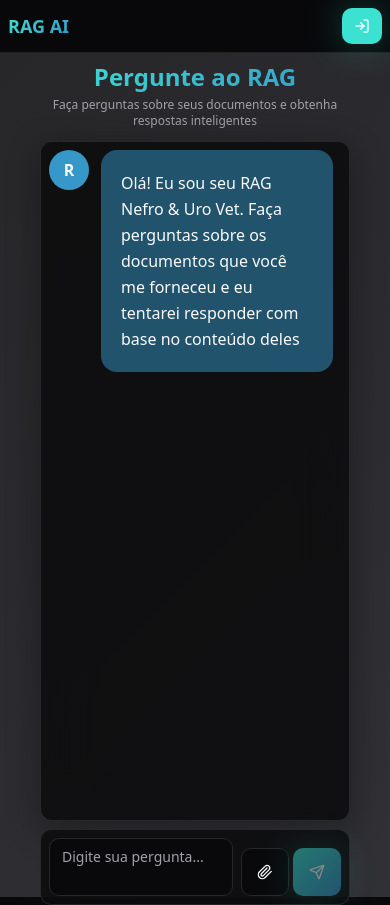
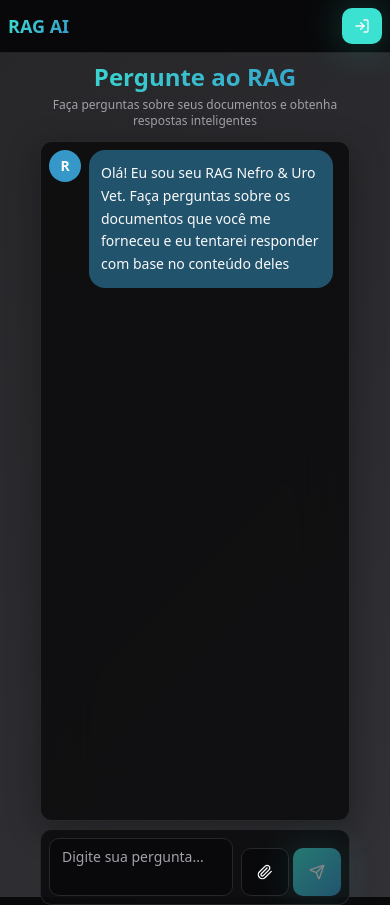
Before and after one commit to melissapontes/file-q-and-a, a React (Vite) app: page /ask in a window 390 px wide. Built offline with nearby package versions, Linux system fonts and the light colour scheme; the HTML template or start-up script is replaced by a standard one.

Commit message:
Fix: Improve responsiveness for all devices

```diff
--- a/src/pages/Ask.tsx
+++ b/src/pages/Ask.tsx
@@ -173,23 +173,23 @@ const Ask = () => {
                 {messages.map((message) => (
                   <div
                     key={message.id}
-                    className={`flex gap-3 ${message.sender === 'user' ? 'justify-end' : 'justify-start'} w-full`}
+                    className={`flex gap-2 sm:gap-3 ${message.sender === 'user' ? 'justify-end' : 'justify-start'} w-full`}
                   >
                     {message.sender === 'ai' && (
-                      <div className="w-10 h-10 bg-secondary rounded-full flex items-center justify-center flex-shrink-0 font-bold text-foreground">
+                      <div className="w-8 h-8 sm:w-10 sm:h-10 bg-secondary rounded-full flex items-center justify-center flex-shrink-0 font-bold text-foreground text-sm sm:text-base">
                         R
                       </div>
                     )}
 
                     <div
-                      className={`p-5 rounded-2xl ${
+                      className={`p-3 sm:p-5 rounded-2xl break-words overflow-hidden ${
                         message.sender === 'user'
-                          ? 'bg-white/10 backdrop-blur-sm border border-white/20 max-w-[80%]'
-                          : 'bg-secondary/50 flex-1'
+                          ? 'bg-white/10 backdrop-blur-sm border border-white/20 max-w-[85%] sm:max-w-[80%]'
+                          : 'bg-secondary/50 flex-1 min-w-0'
                       }`}
                       style={message.sender === 'user' ? { color: '#555555' } : {}}
                     >
-                      <div className="text-base leading-relaxed prose prose-base max-w-none dark:prose-invert">
+                      <div className="text-sm sm:text-base leading-relaxed prose prose-sm sm:prose-base max-w-full dark:prose-invert break-words [&>*]:max-w-full [&_*]:break-words">
                         {message.sender === 'ai' ? (
                           <ReactMarkdown
                             components={{
@@ -228,7 +228,7 @@ const Ask = () => {
                     </div>
 
                     {message.sender === 'user' && (
-                      <div className="w-10 h-10 bg-gradient-primary rounded-full flex items-center justify-center flex-shrink-0 font-bold text-white">
+                      <div className="w-8 h-8 sm:w-10 sm:h-10 bg-gradient-primary rounded-full flex items-center justify-center flex-shrink-0 font-bold text-white text-sm sm:text-base">
                         V
                       </div>
                     )}
@@ -236,14 +236,14 @@ const Ask = () => {
                 ))}
 
                 {isLoading && (
-                  <div className="flex gap-3 justify-start w-full">
-                    <div className="w-10 h-10 bg-secondary rounded-full flex items-center justify-center flex-shrink-0 font-bold text-foreground">
+                  <div className="flex gap-2 sm:gap-3 justify-start w-full">
+                    <div className="w-8 h-8 sm:w-10 sm:h-10 bg-secondary rounded-full flex items-center justify-center flex-shrink-0 font-bold text-foreground text-sm sm:text-base">
                       R
                     </div>
-                    <div className="bg-secondary/50 p-5 rounded-2xl flex-1">
+                    <div className="bg-secondary/50 p-3 sm:p-5 rounded-2xl flex-1 min-w-0">
                       <div className="flex items-center gap-2">
-                        <Loader2 size={16} className="animate-spin" />
-                        <span className="text-base text-muted-foreground">
+                        <Loader2 size={16} className="animate-spin flex-shrink-0" />
+                        <span className="text-sm sm:text-base text-muted-foreground">
                           Pesquisando nos documentos...
                         </span>
                       </div>
```
